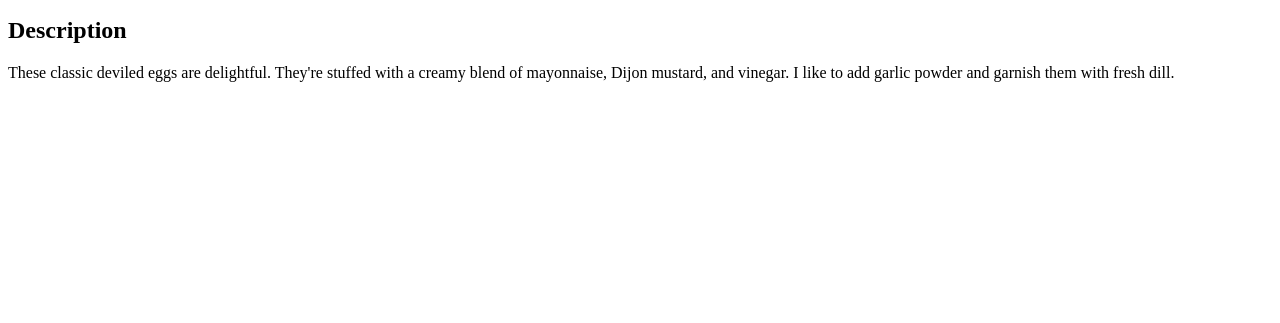
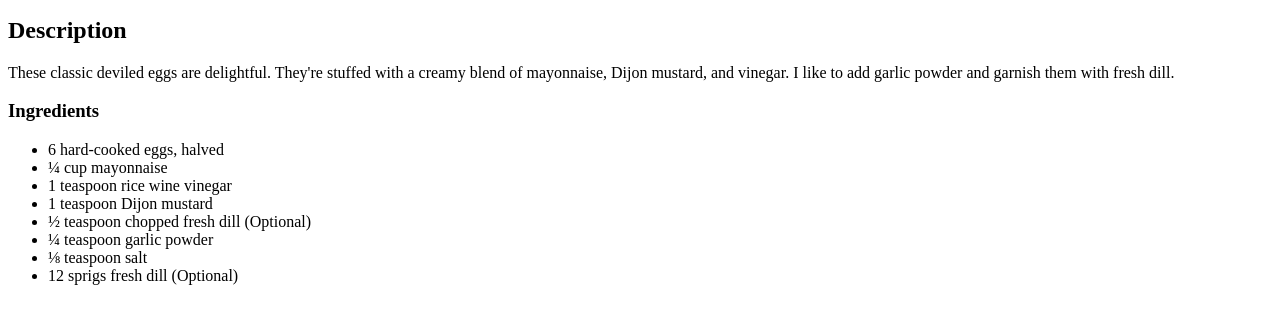
Before and after one commit to MosesButera/odin-recipes, a plain HTML site: page recipes/Eggs.html in a window 1280 px wide. Shown: the part 127-450 px from the top of the page. Drawn offline with Linux system fonts and the light colour scheme.

Commit message:
Add an ingredients title and an unordered list of the ingredients

```diff
--- a/recipes/Eggs.html
+++ b/recipes/Eggs.html
@@ -14,6 +14,17 @@
     <h2>Description</h2>
     <p>These classic deviled eggs are delightful. They're stuffed with a creamy blend of mayonnaise, Dijon mustard, and vinegar. I like to add garlic powder and garnish them with fresh dill.</p>
 
+    <h3>Ingredients</h3>
+    <ul>
+        <li>6 hard-cooked eggs, halved</li>
+        <li>¼ cup mayonnaise</li>
+        <li>1 teaspoon rice wine vinegar</li>
+        <li>1 teaspoon Dijon mustard</li>
+        <li>½ teaspoon chopped fresh dill (Optional)</li>
+        <li>¼ teaspoon garlic powder</li>
+        <li>⅛ teaspoon salt</li>
+        <li>12 sprigs fresh dill (Optional)</li>
+    </ul>
 
 </body>
 </html>
```
